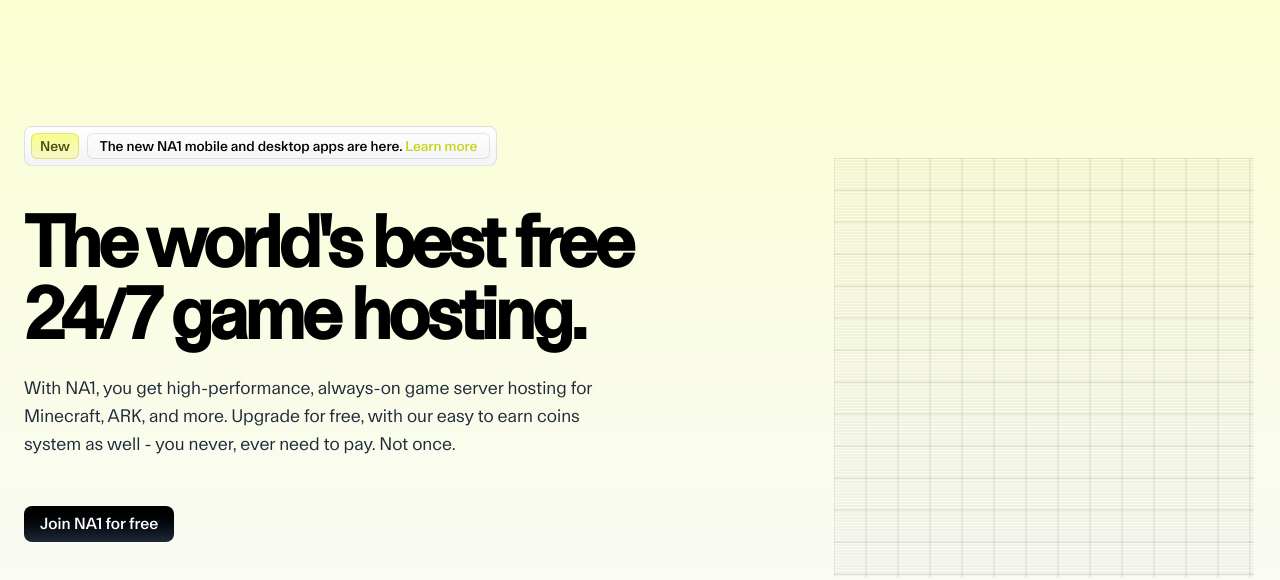
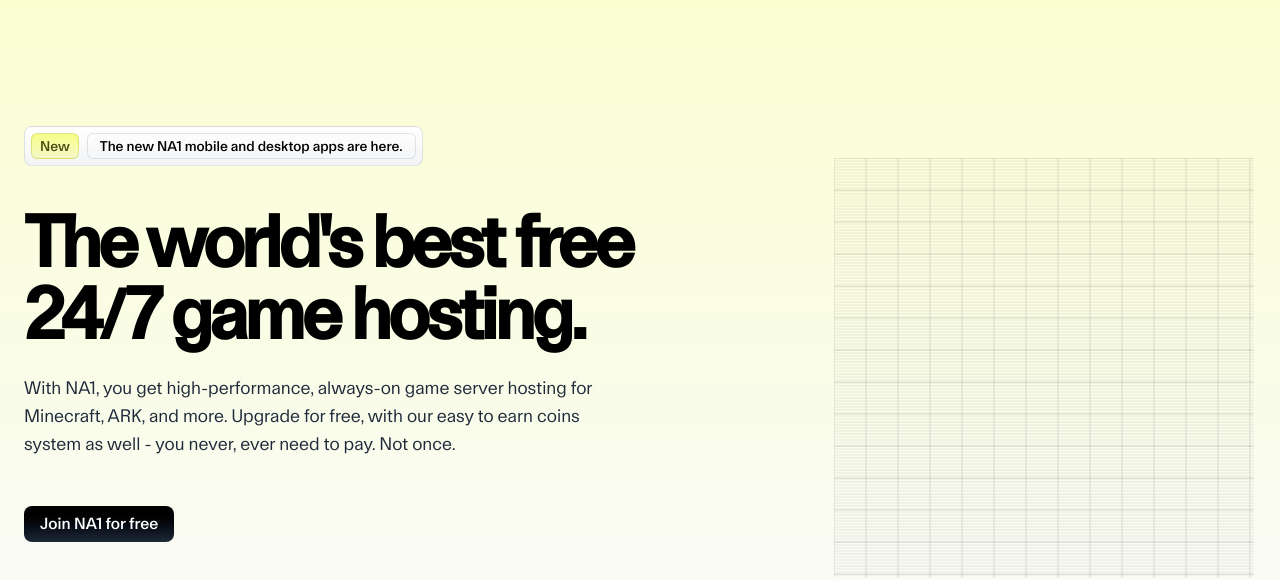
Before and after one commit to ethzr/na1, a plain HTML site: page index.html in a window 1280 px wide. Shown: the part 226-806 px from the top of the page. Drawn offline with nearby package versions, Linux system fonts and the light colour scheme.

Commit message:
Update index.html

```diff
--- a/index.html
+++ b/index.html
@@ -130,7 +130,6 @@
           <span class="bg-gradient-to-t from-[#f2ff10]/20 to-[#f2ff10]/50 text-[#464a0e] border border-[#9ea618]/30 px-2 py-0.5 text-sm rounded-md">New</span>
           <div class="rounded-md border border-black/10 bg-white/5 px-3 py-0.5">
             <span>The new NA1 mobile and desktop apps are here. </span>
-            <a href="#" class="text-[#c9d31b] font-medium">Learn more</a>
           </div>
         </div>
 
```
